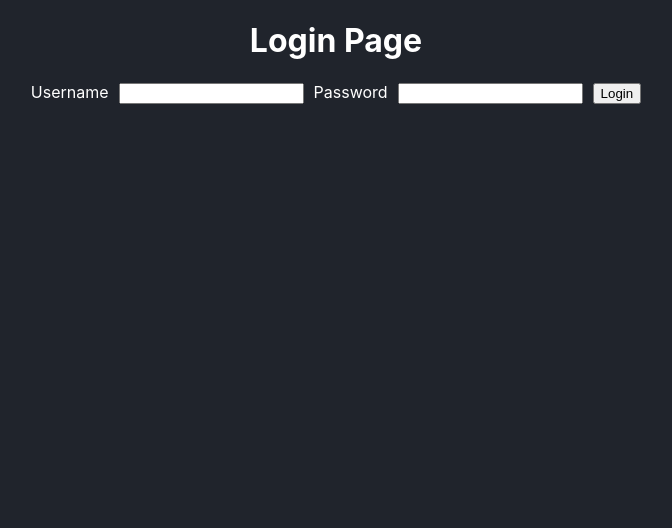
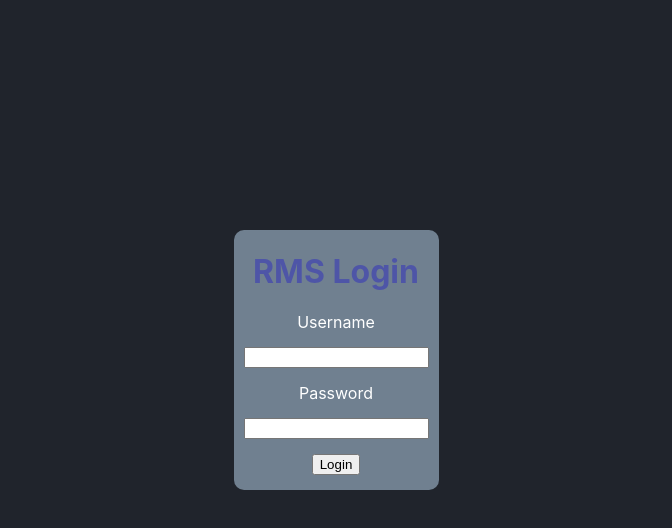
Before and after one commit to sdsmt05/project1-frontend-expense-reimbursement, a React (Create React App) app: page / in a window 1280 px wide. Shown: the top 528 px of the page, without its empty margins (304-976 px from the left). Built offline with nearby package versions, Linux system fonts and the light colour scheme.

Commit message:
Add additional styling

```diff
--- a/src/components/login-page.tsx
+++ b/src/components/login-page.tsx
@@ -43,8 +43,8 @@ export default function LoginPage(props: {updateUser: Function}){
         }
     }
 
-    return(<>
-        <h1>Login Page</h1>
+    return(<div id="login">
+        <h1 style={{color: "#4e55a7"}}>RMS Login</h1>
 
         <label htmlFor="usernameInput">Username</label>
         <input ref={usernameInput} type="text" id="usernameInput" required/>
@@ -54,5 +54,5 @@ export default function LoginPage(props: {updateUser: Function}){
 
         <button onClick={login}>Login</button>
 
-    </>);
+    </div>);
 }
--- a/src/index.css
+++ b/src/index.css
@@ -1,6 +1,12 @@
-body {
+* {
+  box-sizing: border-box;
+}
+
+html {
   display: flex;
   justify-content: center;
+  align-items: center;
+  min-height: 90vh;
   background-color: #20242c;
   color: white;
   margin: 0;
@@ -52,6 +58,23 @@ h3 {
   margin-bottom: 30px;
 }
 
+#login {
+  display: flex;
+  flex-direction: column;
+  align-items: center;
+  background-color:slategray;
+  border-radius: 10px;
+}
+
+#login > input {
+  margin-top: 15px;
+  margin-bottom: 15px;
+}
+
+#login > button {
+  margin-bottom: 15px;
+}
+
 code {
   font-family: source-code-pro, Menlo, Monaco, Consolas, 'Courier New',
     monospace;
```
